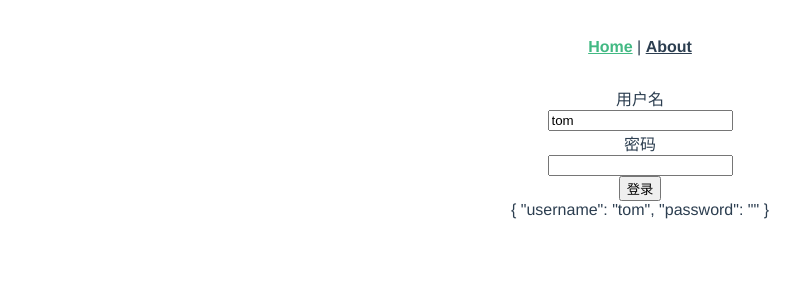
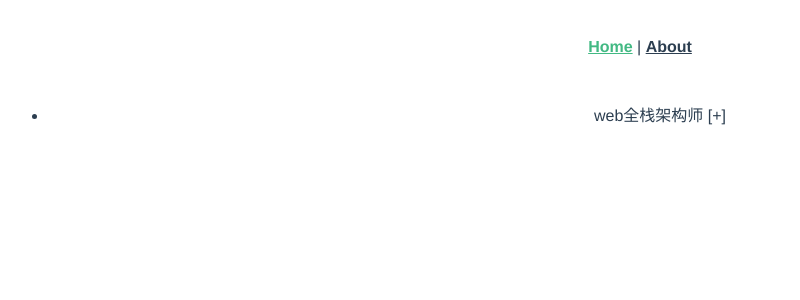
Before and after one commit to wh-lv/web-, a Vue app: page / in a window 1280 px wide. Shown: the top 300 px of the page, without its empty margins (0-800 px from the left). Built offline with nearby package versions, Linux system fonts and the light colour scheme.

Commit message:
'tree组件实现'

```diff
--- /dev/null
+++ b/src/components/Tree/Node.vue
@@ -0,0 +1,22 @@
+<template>
+  <div>
+    <h3>{{ data.title }}</h3>
+    <Node v-for="d in data.children" :key="d.id" :data="d"></Node>
+  </div>
+</template>
+
+<script>
+export default {
+  name: 'Node',
+  props: {
+    data: {
+      type: Object,
+      required: true
+    }
+  }
+}
+</script>
+
+<style>
+
+</style>
--- /dev/null
+++ b/src/components/Tree/index.vue
@@ -0,0 +1,54 @@
+<template>
+  <div id="app">
+    <ul>
+      <item class="item" :model="treeData"></item>
+    </ul>
+  </div>
+</template>
+
+<script>
+import Item from './item'
+export default {
+  components: { Item },
+  data () {
+    return {
+      treeData: {
+        title: 'web全栈架构师',
+        children: [
+          { title: 'Java架构师' },
+          {
+            title: 'JS高级',
+            children: [{ title: 'ES6' }, { title: '动效' }]
+          },
+          {
+            title: 'web全栈',
+            children: [
+              {
+                title: 'Vue训练营',
+                expand: true,
+                children: [
+                  { title: '组件化' },
+                  { title: '源码' },
+                  { title: 'docker部署' }
+                ]
+              },
+              {
+                title: 'React',
+                children: [
+                  { title: 'jsx' },
+                  { title: '虚拟DOM' }
+                ]
+              },
+              { title: 'Node' }
+            ]
+          }
+        ]
+      }
+    }
+  }
+}
+</script>
+
+<style>
+
+</style>
--- /dev/null
+++ b/src/components/Tree/item.vue
@@ -0,0 +1,41 @@
+<template>
+  <li>
+    <div @click="toggle">
+      {{ model.title }}
+      <span v-if="isFolder">[{{ open ? '-' : '+' }}]</span>
+    </div>
+    <ul v-show="open" v-if="isFolder">
+      <item class="item" v-for="model in model.children" :key="model.title" :model="model"></item>
+    </ul>
+  </li>
+</template>
+
+<script>
+export default {
+  name: 'Item',
+  props: {
+    model: Object
+  },
+  data () {
+    return {
+      open: false
+    }
+  },
+  computed: {
+    isFolder () {
+      return this.model.children && this.model.children.length
+    }
+  },
+  methods: {
+    toggle () {
+      if (this.isFolder) {
+        this.open = !this.open
+      }
+    }
+  }
+}
+</script>
+
+<style>
+
+</style>
--- a/src/views/Home.vue
+++ b/src/views/Home.vue
@@ -2,14 +2,28 @@
   <div class="home">
     <!-- <communicate test='From Home.vue' ></communicate> -->
     <!-- <solt-demo></solt-demo> -->
-    <form-test></form-test>
+    <!-- <form-test></form-test> -->
+    <!-- <node :data="{
+      id: 1,
+      title: '第一级标题',
+      children: [
+        {
+          id: 2,
+          title: '第二级标题',
+          children: [{ id: 3, title: '第三级标题' }]
+        }
+      ]
+    }"></node> -->
+    <tree></tree>
   </div>
 </template>
 
 <script>
 // import Communicate from '../components/communicate'
 // import SoltDemo from '../components/slots'
-import FormTest from '../components/form'
+// import FormTest from '../components/form'
+// import Node from '../components/Tree/Node'
+import Tree from '../components/Tree/index'
 
 export default {
   name: 'Home',
@@ -22,7 +36,9 @@
   components: {
     // Communicate,
     // SoltDemo,
-    FormTest
+    // FormTest,
+    // Node,
+    Tree
   },
   data () {
     return {
```
